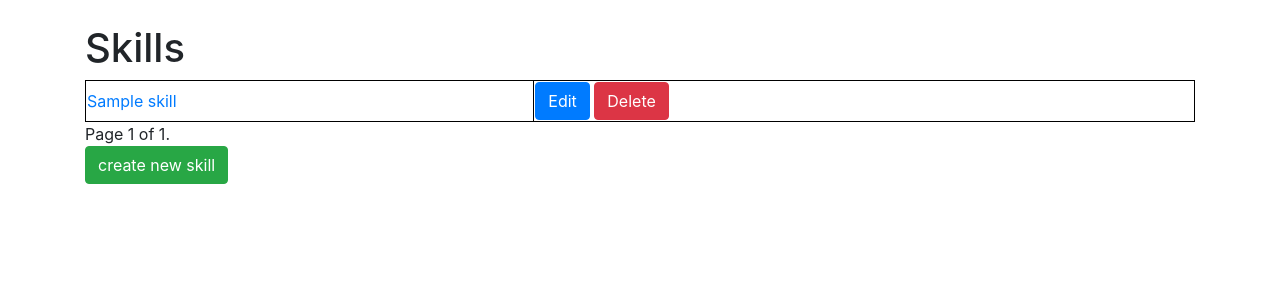
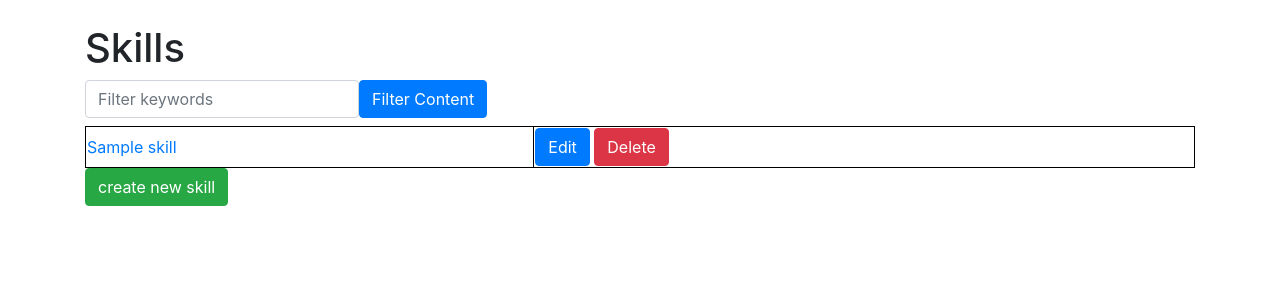
Before and after one commit to ComNets-Bremen/easyCCS, a Django app: page /content/list/skills in a window 1280 px wide. Shown: the part 56-356 px from the top of the page. Run offline with Django 3.2, Linux system fonts and the light colour scheme; a user stored in the database is signed in; tables that the repository leaves empty hold one stand-in row (values such as "Sample post"); some libraries are stand-ins or nearby versions.

Commit message:
Nicer pagination, simple filter function for skills and contents

```diff
--- a/easyCCS/content/templates/content/skill_list.html
+++ b/easyCCS/content/templates/content/skill_list.html
@@ -1,8 +1,16 @@
 {% extends "base_generic.html" %}
+{% load pagination_extras%}
 
 {% block content %}
 
 <h1>{{title}}</h1>
+
+<form method="GET" class="form-inline">
+    <div class="form-group mb-2">
+        <input type="text" value="{{skill_filter}}" name="skill_filter" class="form-control"placeholder="Filter keywords">
+    </div>
+    <input type="submit" value="Filter Content" class="btn btn-primary mb-2">
+</form>
 
 {% if object_list %}
 <table style="width:100%">
@@ -18,23 +26,35 @@
 No objects
 {% endif %}
 
-<div class="pagination">
-    <span class="step-links">
-        {% if page_obj.has_previous %}
-            <a href="?page=1">&laquo; first</a>
-            <a href="?page={{ page_obj.previous_page_number }}">previous</a>
-        {% endif %}
 
-        <span class="current">
-            Page {{ page_obj.number }} of {{ page_obj.paginator.num_pages }}.
-        </span>
+{% if page_obj.paginator.num_pages > 1 %}
+<nav>
+  <ul class="pagination justify-content-center">
+    <li class="page-item {% if not page_obj.has_previous %} disabled {% endif %}">
+    <a class="page-link" href="?{% update_query page=1 %}" tabindex="-1">First</a>
+    </li>
 
-        {% if page_obj.has_next %}
-            <a href="?page={{ page_obj.next_page_number }}">next</a>
-            <a href="?page={{ page_obj.paginator.num_pages }}">last &raquo;</a>
-        {% endif %}
-    </span>
-</div>
+    <li class="page-item {% if not page_obj.has_previous %} disabled {% endif %}">
+        <a class="page-link" href="{% if page_obj.has_previous %}?{% update_query page=page_obj.previous_page_number %}{% else %}#{% endif %}" tabindex="-1">Previous</a>
+    </li>
+
+    {% for p in page_obj.paginator.page_range %}
+    <li class="page-item {% if p == page_obj.number %}active{% endif %}"><a class="page-link" href="?{% update_query page=p%}">{{ p }}</a></li>
+
+    {% endfor %}
+    <li class="page-item {% if not page_obj.has_next %} disabled {% endif %}">
+      <a class="page-link" href="{% if page_obj.has_next %}?{% update_query page=page_obj.next_page_number %}{% else %}#{% endif %}">Next</a>
+    </li>
+    <li class="page-item {% if not page_obj.has_next %} disabled {% endif %}">
+        <a class="page-link" href="?{% update_query page=page_obj.paginator.num_pages %}" tabindex="-1">Last</a>
+    </li>
+
+  </ul>
+</nav>
+{% endif %}
+
+
+
 
 <a href="{% url "createSkill" %}" class="btn btn-success">create new skill</a>
 
--- a/easyCCS/content/views.py
+++ b/easyCCS/content/views.py
@@ -147,14 +147,25 @@ def getSkillGraph(request):
 
 class SkillListView(ListView):
     model = Skill
-    paginate_by = 50
+    paginate_by = 10
     title = "Skills"
 
     def get_context_data(self, **kwargs):
         context = super().get_context_data(**kwargs)
         if not "title" in context:
             context["title"] = self.title
+        context["skill_filter"] = self.request.GET.get("skill_filter", '')
         return context
+
+    def get_queryset(self):
+        skill_filter = self.request.GET.get("skill_filter", "")
+        q_filter =  self.model.objects.filter(
+                Q(skill_name__icontains=skill_filter) |
+                Q(skill_descriptive_keywords__icontains=skill_filter)
+                )
+        return q_filter
+
+
 
 class SkillDetailView(DetailView):
     model = Skill
@@ -219,7 +230,6 @@ class ContentListView(ListView):
 
     def get_queryset(self):
         content_filter = self.request.GET.get("content_filter", "")
-        print(content_filter)
         q_filter =  self.model.objects.filter(
                 Q(content_name__icontains=content_filter) |
                 Q(content_description__icontains=content_filter)
```
Also changed, not shown: easyCCS/content/templates/content/content_list.html (+25 -15 lines), easyCCS/content/templates/content/module_list.html (+26 -15 lines).
